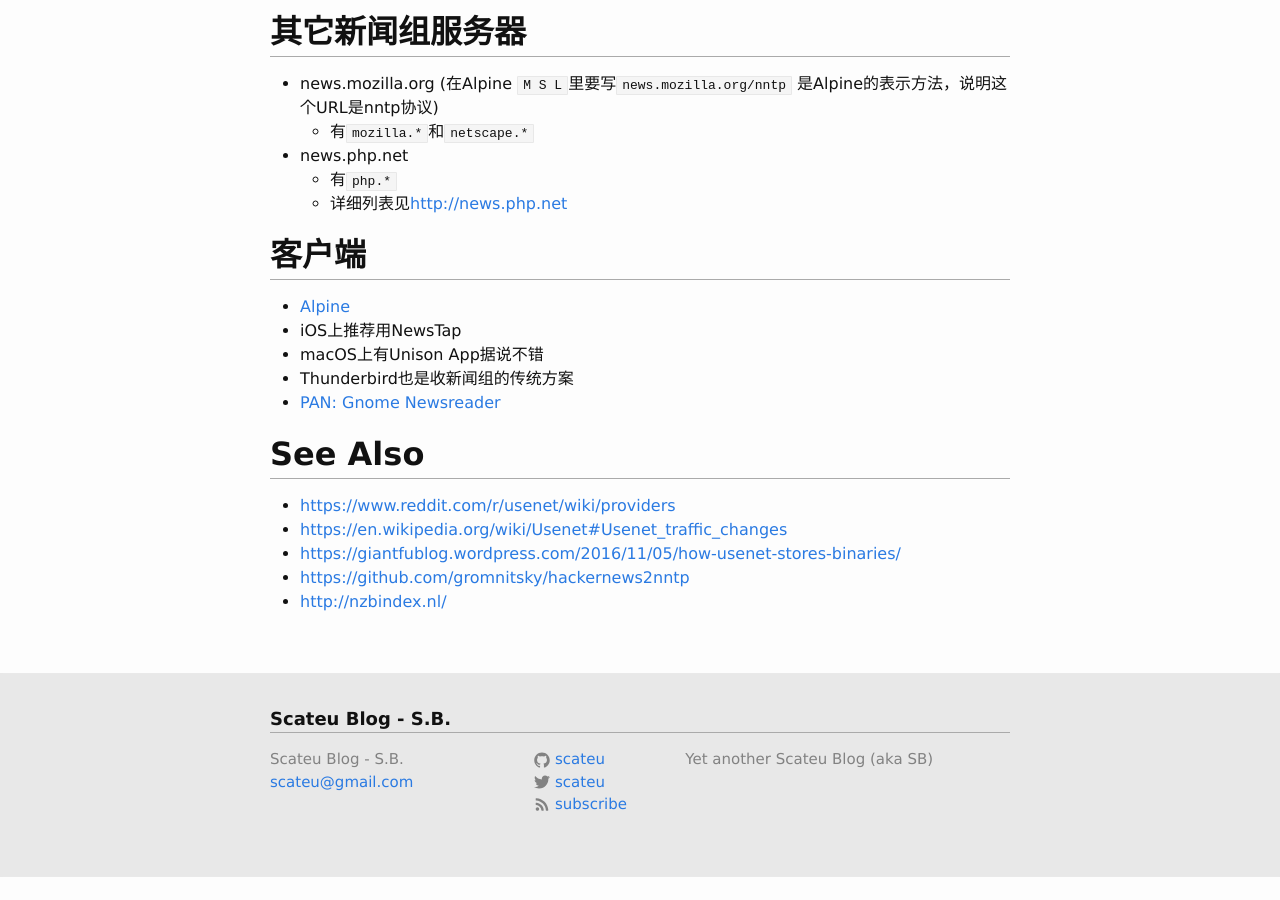
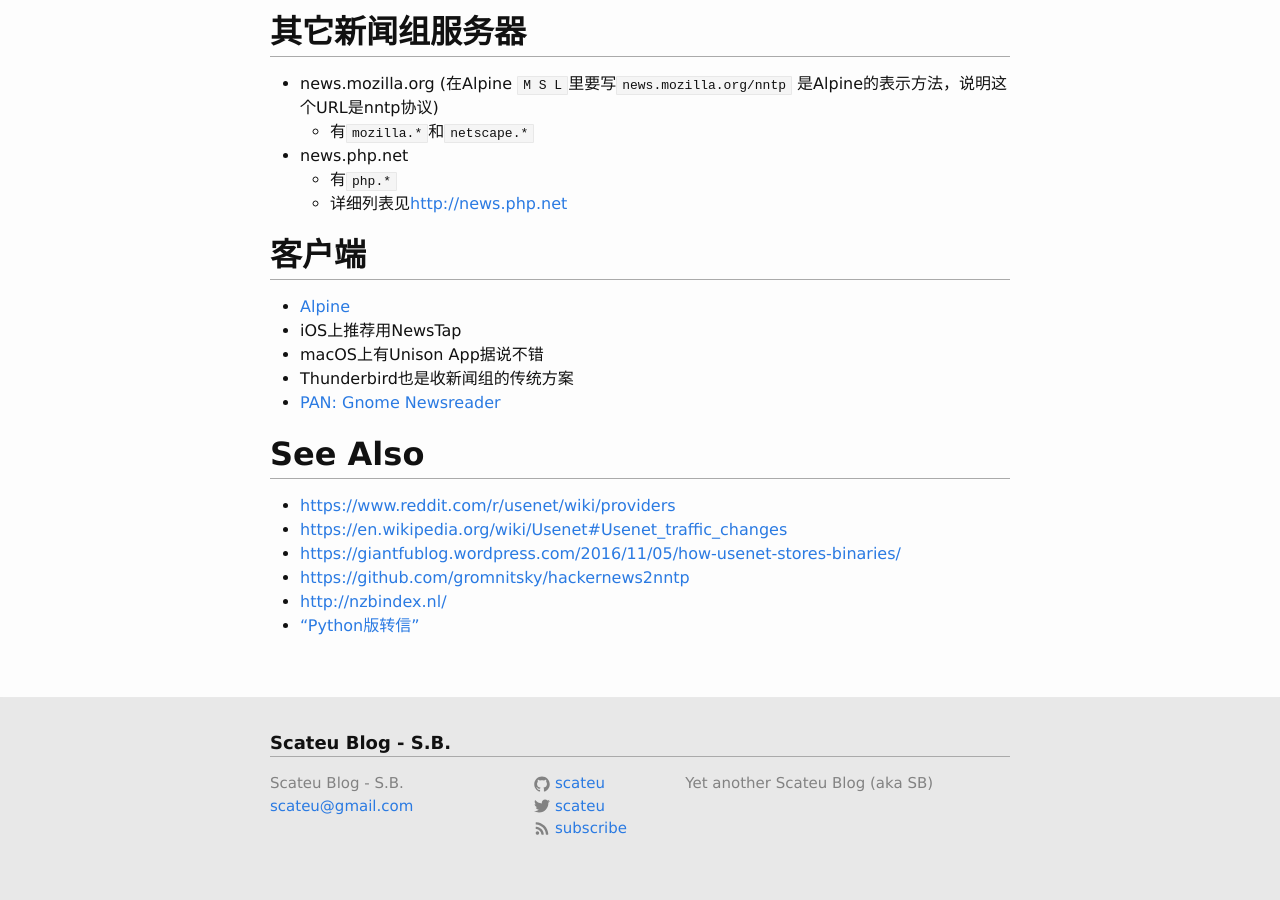
Before and after one commit to scateu/scateu.github.io, a Jekyll site: the page built from _posts/2018-01-05-nntp.md, in a window 1280 px wide and 900 px high, scrolled down 1540 px. Built offline with Jekyll 4.4.1, drawn with Linux system fonts in a browser that asks for light colours; nearby versions of some CDN libraries; comment, search, counter and statistics services are not loaded; before the commit the page ends 2416 px from its top, so only the background shows below that.

Commit message:
Fri Jan  5 22:08:47 CST 2018

```diff
--- a/_posts/2018-01-05-nntp.md
+++ b/_posts/2018-01-05-nntp.md
@@ -94,3 +94,4 @@
  - <https://giantfublog.wordpress.com/2016/11/05/how-usenet-stores-binaries/>
  - <https://github.com/gromnitsky/hackernews2nntp>
  - <http://nzbindex.nl/>
+ - ["Python版转信"](http://www.newsmth.net/nForum/article/Python/9396?s=9396)
```
